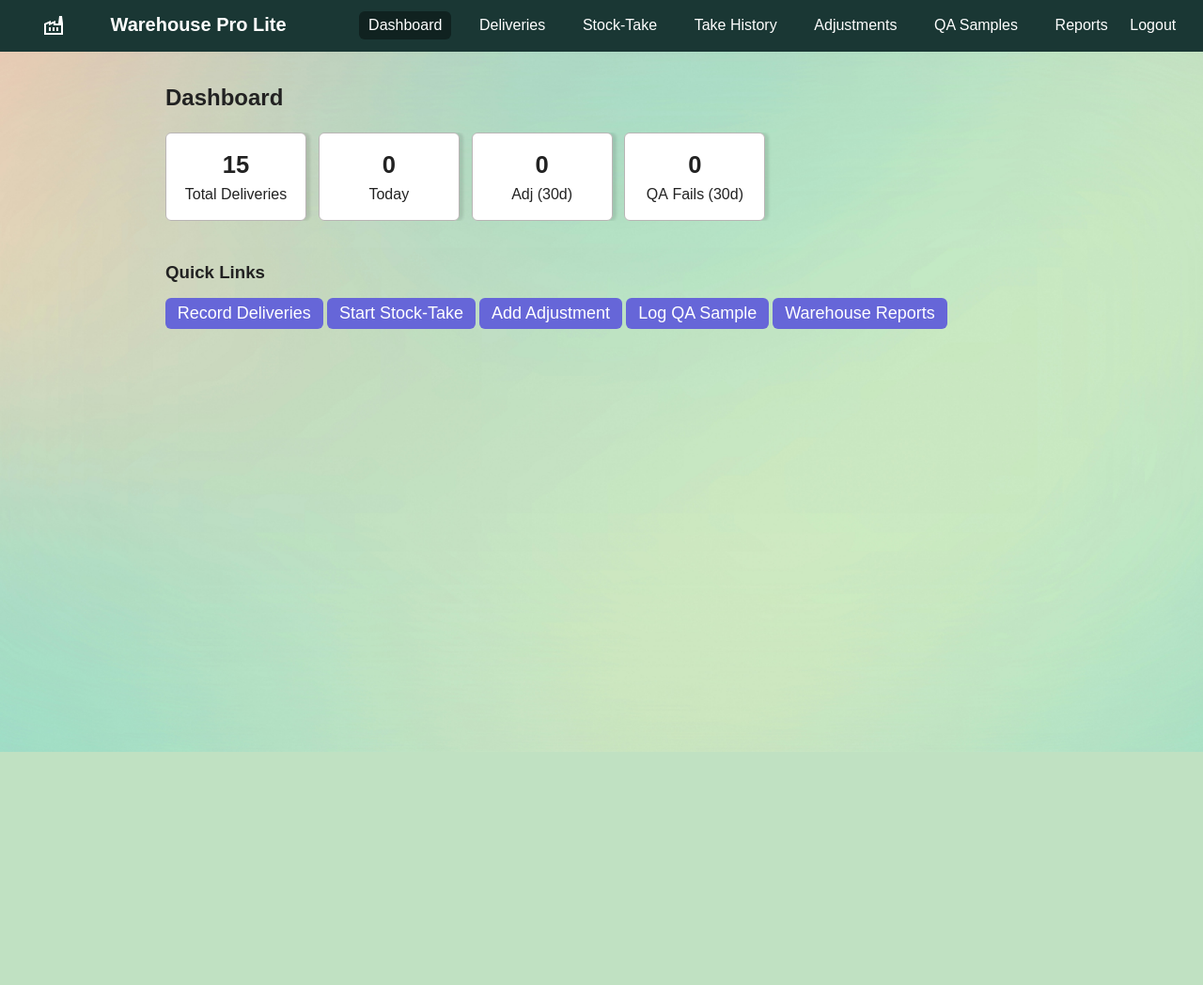
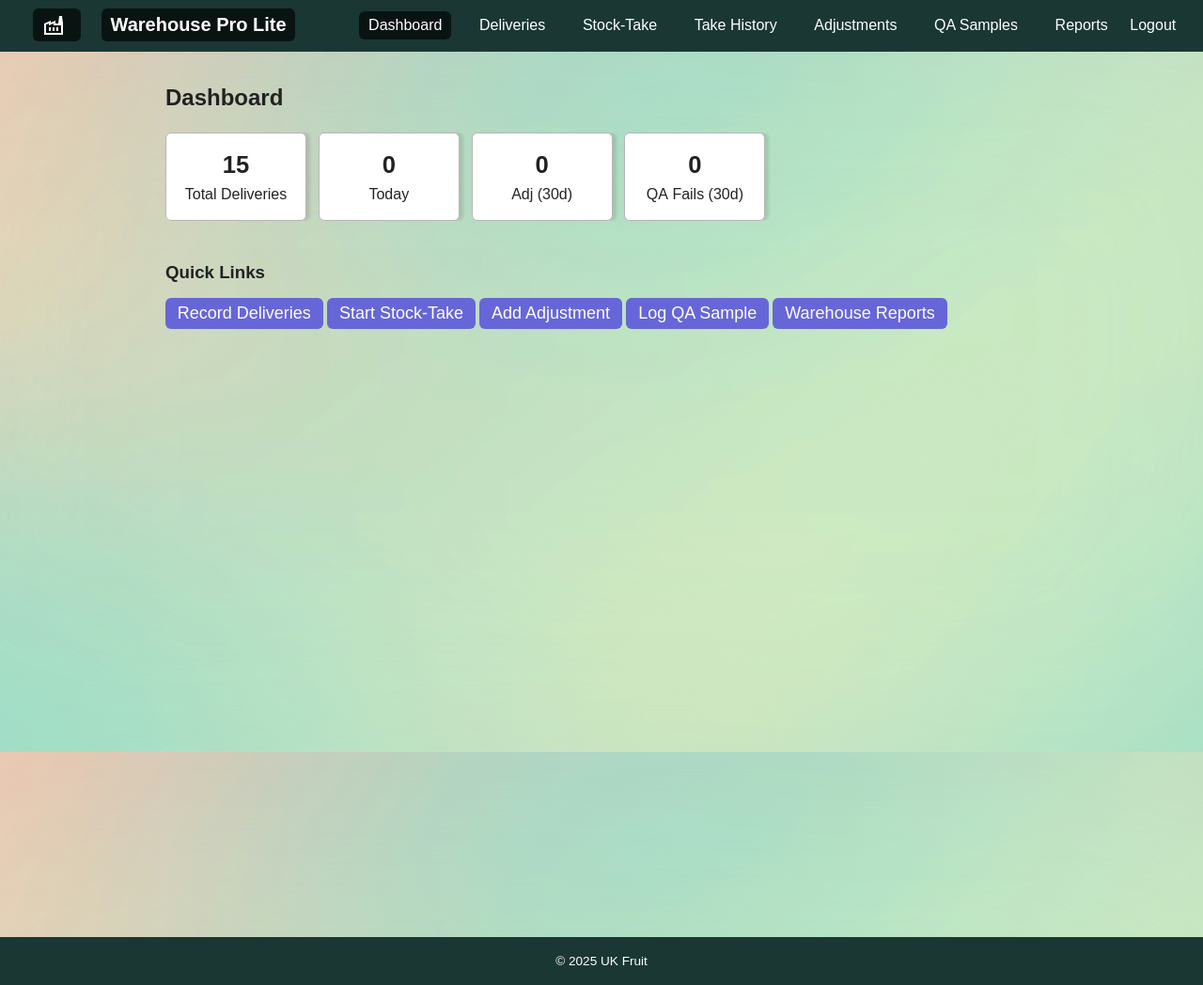
Before and after one commit to Aiman0202/UKFruitProject, a PHP site: page /WarehouseProLite/dashboard.php in a window 1280 px wide. Shown: the whole page at 94% size. Before the commit the page ends 800 px from the top, so only its background shows below. Run offline with PHP 8.4, Linux system fonts and the light colour scheme; data comes from the database, SQL or seed files in the repository; some libraries are stand-ins or nearby versions.

Commit message:
Adding footers to pages and styling footer

```diff
--- a/StockTrackProLite/dashboard.php
+++ b/StockTrackProLite/dashboard.php
@@ -48,4 +48,8 @@ $recent = mysqli_query($conn, "SELECT o.id, o.order_date, o.total, c.name AS cus
     </tbody>
 </table>
 
+<br>
+<br>
+<br>
+<br>
 <?php include __DIR__ . '/includes/footer.php'; ?>
--- a/StockTrackProLite/includes/footer.php
+++ b/StockTrackProLite/includes/footer.php
@@ -1,7 +1,7 @@
 </main>
 
 <footer class="footer">
-    &copy; <?php echo date('Y'); ?> StockTrack Inc.
+    &copy; <?php echo date('Y'); ?> UK Fruit  <!--changed to UK fruit-->
 </footer>
 
 <!-- jQuery (HTTP, v1.11.3) -->
--- a/StockTrackProLite/orders.php
+++ b/StockTrackProLite/orders.php
@@ -70,3 +70,5 @@ document.getElementById("searchCustomer").addEventListener("keyup", function() {
     });
 });
 </script>
+
+<?php include __DIR__ . '/includes/footer.php'; ?>
--- a/StockTrackProLite/products.php
+++ b/StockTrackProLite/products.php
@@ -16,6 +16,7 @@ $res = mysqli_query($conn, "SELECT p.id, p.sku, p.name, p.price, p.stock,
 <p>
     <a href="add_product.php" class="btn">+ Add Product</a>
 </p>
+
 
 <table>
     <thead>
--- a/WarehouseProLite/includes/footer.php
+++ b/WarehouseProLite/includes/footer.php
@@ -1 +1,22 @@
-</main></body></html>
+
+<!--copied over footer details from StockTrackPro footer -->
+</main>
+
+<footer class="footer">
+    &copy; <?php echo date('Y'); ?> UK Fruit <!--changed to UK fruit-->
+</footer>
+
+<!-- jQuery (HTTP, v1.11.3) -->
+<script src="http://code.jquery.com/jquery-1.11.3.min.js"></script>
+<script>
+/* Highlight current page in the top nav */
+$(function () {
+    $('.topbar nav a').each(function () {
+        if (this.href === window.location.href) {
+            $(this).addClass('active');
+        }
+    });
+});
+</script>
+</body>
+</html>
--- a/WarehouseProLite/stocktakes.php
+++ b/WarehouseProLite/stocktakes.php
@@ -49,4 +49,5 @@ if (!$takes) {
   <a href="stocktake_new.php"  class="btn">Start New Stock-Take</a> <!--turned link to button-->
   <a href="dashboard.php"  class="btn">Dashboard</a> <!--turned link to button-->
 </p>
+
 <?php include 'includes/footer.php'; ?>
--- a/css/style.css
+++ b/css/style.css
@@ -15,7 +15,7 @@
       /*Primary colours*/
 
     --primary: #1a3734;           /* primary */
-    --primary-dark: #102220;      /*Darker*/
+    --primary-dark: #091412;      /*Darker*/
     --secondary: #6666d8;         /* Accent color */
     --background:  url('../assets/background.jpg') center/cover fixed;       /* background */
     --card: #ffffff;           /*Cards*/
@@ -125,7 +125,7 @@ th, td {
 }
 
 th {
-    background: var(--primary-dark);
+    background: var(--primary);
     font-weight: bolder;
     color: var(--card);
 }
@@ -137,6 +137,10 @@ tr:nth-child(even) {
 tr:nth-child(odd) {
     background: #fbfdfd;
 }
+
+
+
+
 
 /* Forms */
 label {
@@ -262,11 +266,16 @@ td .stock-take-count{
 
 /* Footer */
 footer {
-    background: var(--gray);
+    background: var(--primary);
     text-align: center;
     padding: 1rem;
     font-size: .85rem;
+    color: var(--text-light);
+    margin-bottom: 0%;
+    margin-top: 650px; /*Makes sure the footer sticks to the bottom of the page*/
 }
+
+
 
 
 /*test to see what styling was affecting the login pages*/
```
